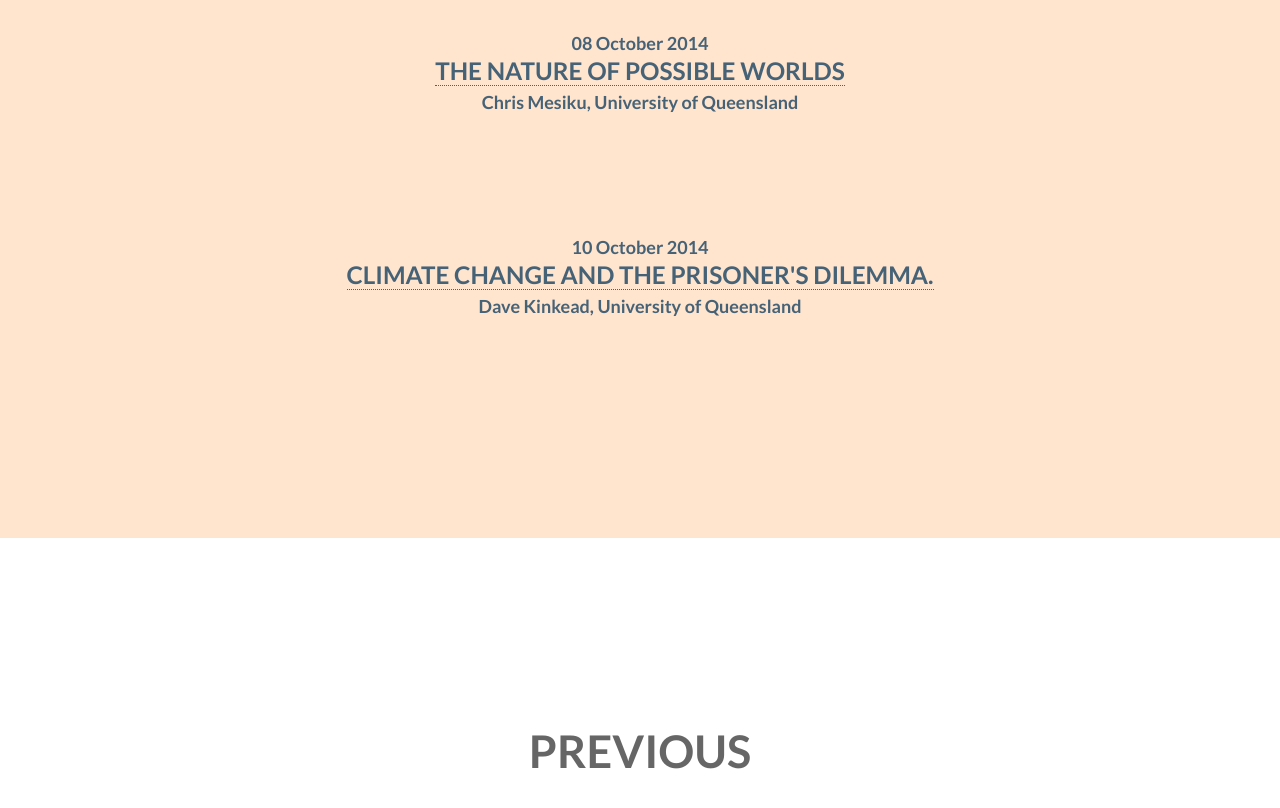
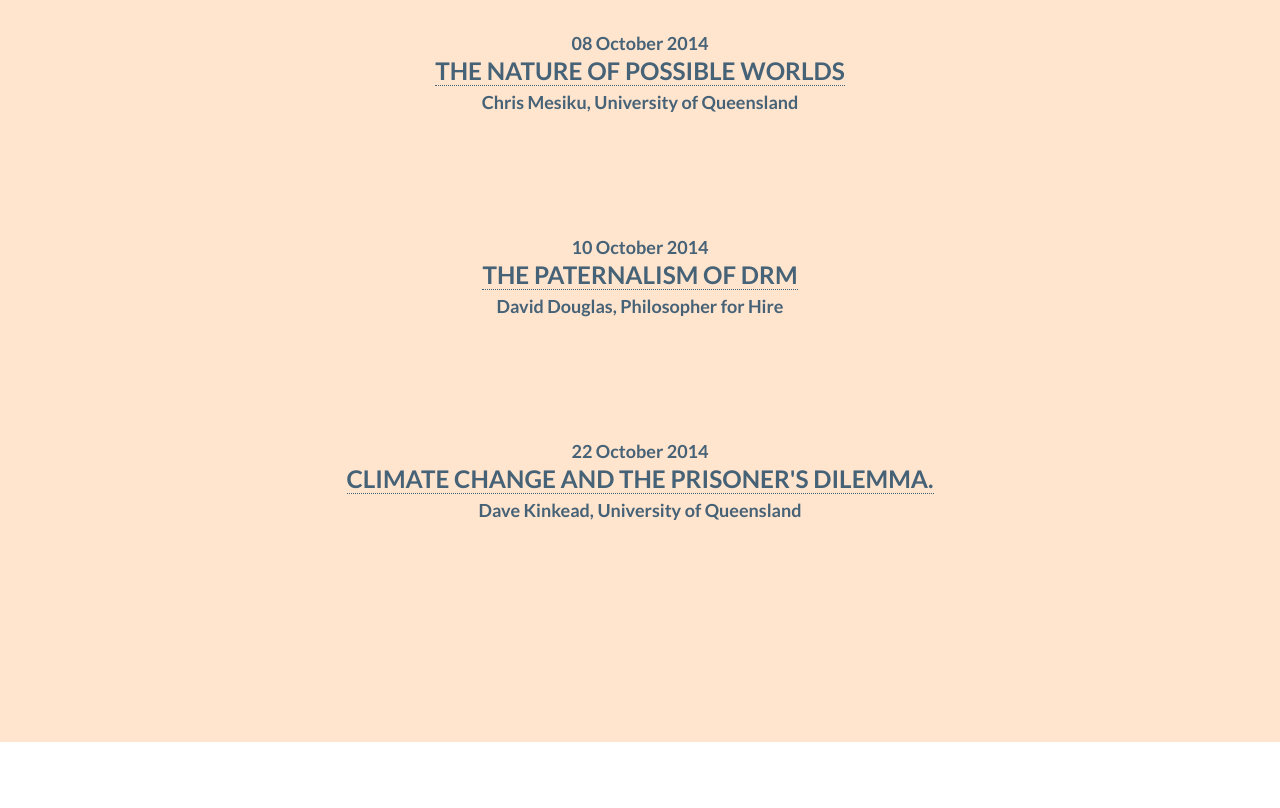
Before and after one commit to davekinkead/dailydialectic, a Jekyll site: the page built from index.html, in a window 1280 px wide and 900 px high, scrolled down 1573 px. Shown: the top 808 px of the window. Built offline with Jekyll 4.4.1, drawn with Linux system fonts in a browser that asks for light colours.

Commit message:
Add paternalism of DRM

```diff
--- a/_posts/2014-09-24-climate-change-and-the-prisoners-dilemma.md
+++ b/_posts/2014-09-24-climate-change-and-the-prisoners-dilemma.md
@@ -4,7 +4,7 @@
 affiliation: University of Queensland
 layout: bite
 status: forthcoming
-date: 10 Oct 2014
+date: 22 Oct 2014
 ---
 
 What can game theory tell us about appropriate responses to climate change?  I'm sure game theorists would posit that their discipline is immensely helpful but my natural skepticism of applying theoretical models to predicting complex human behaviour makes me doubt just how much game theory can help.
```
Also changed, not shown: _posts/2014-10-08-possible-worlds.md (+0 -2 lines), _posts/2014-10-10-paternalism_of_drm.md (renamed from _bites/paternalism_of_drm.md, +1 -1 lines).
